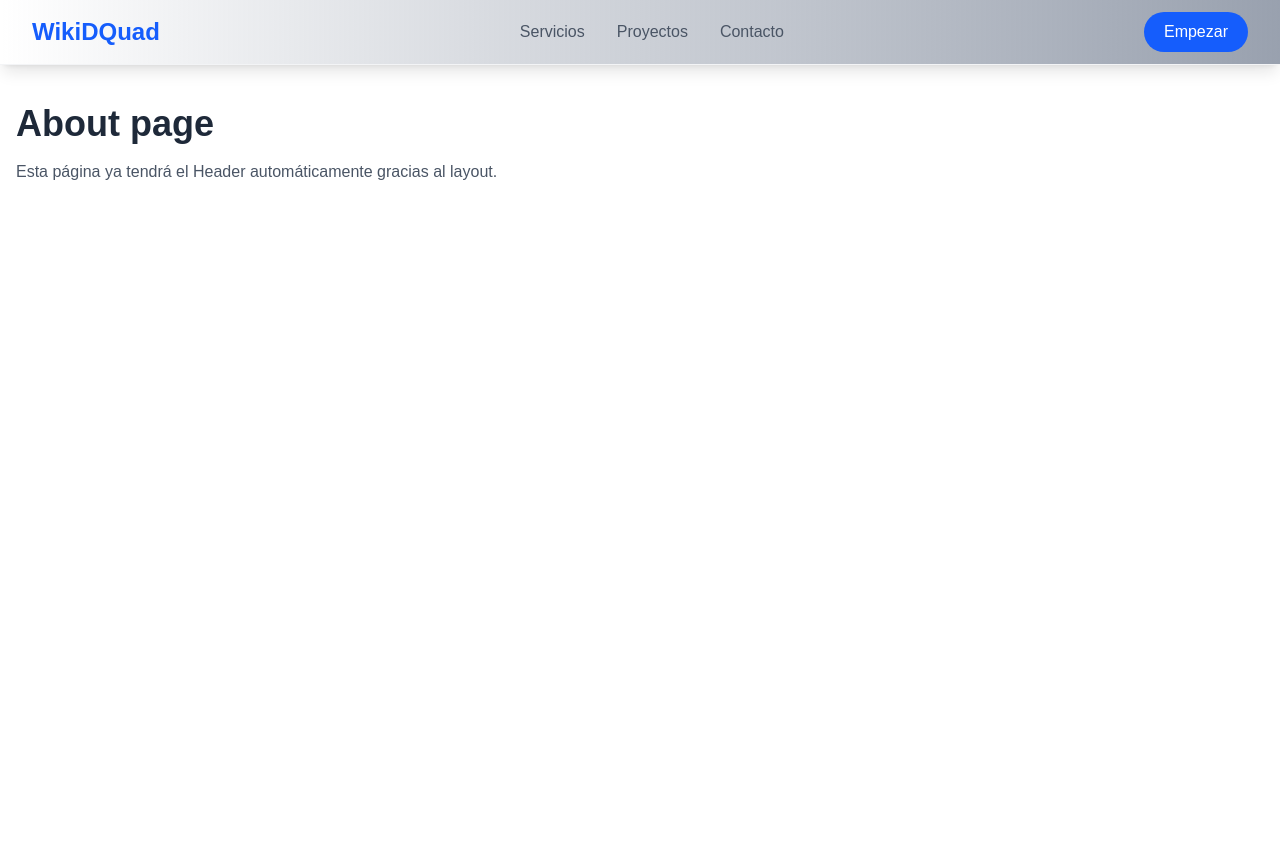
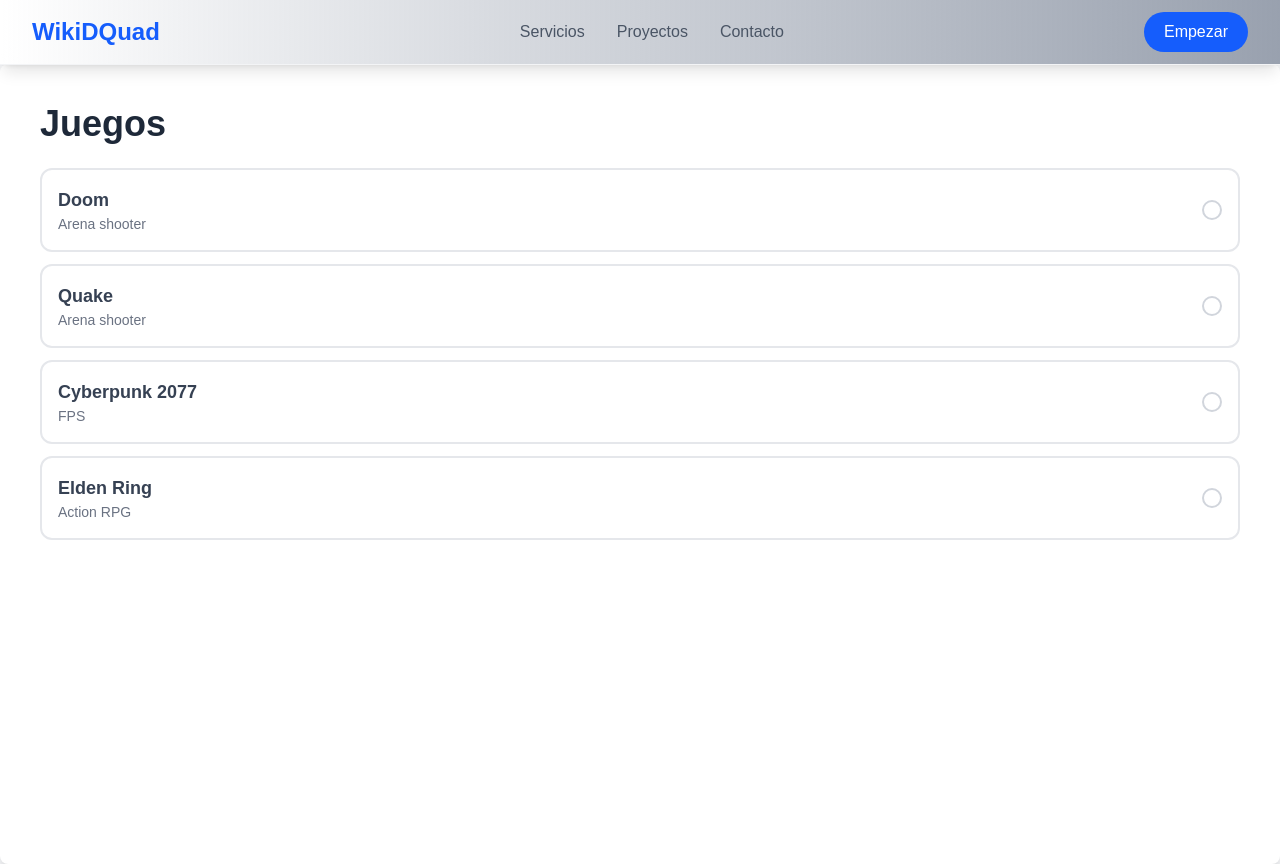
Before and after one commit to Ignaciovega1/blog-proto, a Next.js app: page /about in a window 1280 px wide. Before the commit the page ends 800 px from the top, so only its background shows below. Built offline with nearby package versions, Linux system fonts and the light colour scheme.

Commit message:
agregar-lista-juegos

```diff
--- a/app/about/page.tsx
+++ b/app/about/page.tsx
@@ -1,20 +1,64 @@
-import Image from "next/image";
-import type { Metadata } from "next";
+"use client"; // Importante: necesitamos interactividad en el cliente
 
+import { useState } from "react";
 
-export const metadata: Metadata = {
-  title: "about",
-  description: "Generated by create next app",
-};
+interface Game {
+  id: number;
+  name: string;
+  category: string;
+}
+
+const games: Game[] = [
+  { id: 1, name: "Doom", category: "Arena shooter" },
+  { id: 2, name: "Quake", category: "Arena shooter" },
+  { id: 3, name: "Cyberpunk 2077", category: "FPS" },
+  { id: 4, name: "Elden Ring", category: "Action RPG" },
+];
 
 export default function AboutPage() {
+  // Estado para guardar el ID del juego seleccionado
+  const [selectedId, setSelectedId] = useState<number | null>(null);
+
   return (
-    <div className="container mx-auto px-4">
-      <main className="py-10">
-        <h1 className="text-4xl font-bold text-gray-800">About page</h1>
-        <p className="mt-4 text-gray-600">
-          Esta página ya tendrá el Header automáticamente gracias al layout.
-        </p>
+    <div className="min-h-screen bg-gray-100">
+      <main className="max-w-[1300px] min-h-screen mx-auto bg-white shadow-lg rounded-lg overflow-hidden p-10">
+        <h1 className="text-4xl font-bold text-gray-800 mb-6">Juegos</h1>
+
+        <div className="grid gap-3">
+          {games.map((game) => (
+            <button
+              key={game.id}
+              onClick={() => setSelectedId(game.id)}
+              className={`
+                flex items-center justify-between p-4 rounded-xl border-2 transition-all duration-200
+                ${
+                  selectedId === game.id
+                    ? "border-blue-500 bg-blue-50 text-blue-700 shadow-md"
+                    : "border-gray-200 bg-white hover:border-gray-300 text-gray-700"
+                }
+              `}
+            >
+              <div className="flex flex-col items-start">
+                <span className="font-semibold text-lg">{game.name}</span>
+                <span className={`text-sm ${selectedId === game.id ? "text-blue-500" : "text-gray-500"}`}>
+                  {game.category}
+                </span>
+              </div>
+
+              {/* Radio button visual */}
+              <div className={`w-5 h-5 rounded-full border-2 flex items-center justify-center
+                ${selectedId === game.id ? "border-blue-500" : "border-gray-300"}`}>
+                {selectedId === game.id && <div className="w-2.5 h-2.5 bg-blue-500 rounded-full" />}
+              </div>
+            </button>
+          ))}
+        </div>
+
+        {selectedId && (
+          <p className="mt-6 text-sm text-gray-500 italic">
+            ID seleccionado: {selectedId}
+          </p>
+        )}
       </main>
     </div>
   );
```
